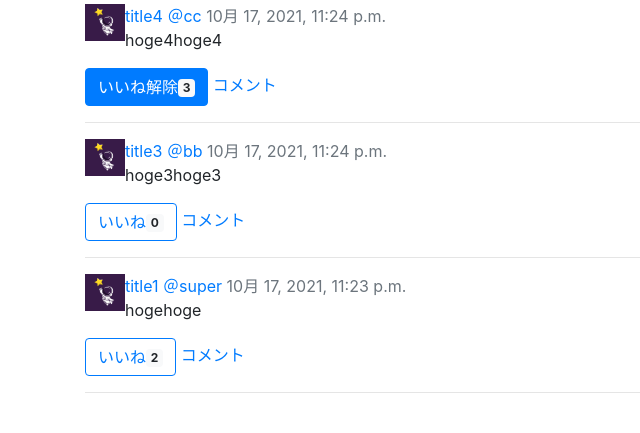
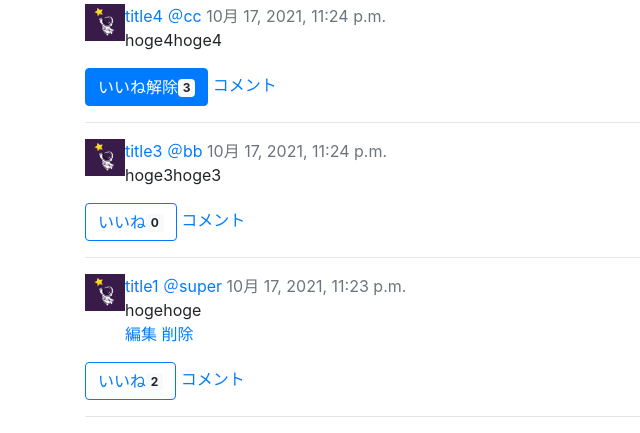
Before and after one commit to 1f101802780/MensNotion, a Django app: page /search/ in a window 1280 px wide. Shown: the part 1471-1904 px from the top of the page, without its empty margins (0-640 px from the left). Before the commit the page ends 1864 px from the top, so only its background shows below. Run offline with Django 3.2, Linux system fonts and the light colour scheme; a user stored in the database is signed in; data comes from the database, SQL or seed files in the repository; both versions use the stored data as it was after the commit; some libraries are stand-ins or nearby versions.

Commit message:
投稿の削除機能

```diff
--- a/groomings/templates/groomings/search.html
+++ b/groomings/templates/groomings/search.html
@@ -45,6 +45,10 @@
                     <img src="{{ post.image3.url }}" alt="" width="100px">
                     {% endif %}
                 </div>
+                {% if post.user == request.user %}
+                <a href="{% url 'groomings:post_edit' post.id %}">編集</a>
+                <a href="{% url 'groomings:post_delete' post.id %}">削除</a>
+                {% endif %}
             </div>
         </li>
         {% if user.is_authenticated %}
--- a/groomings/templates/groomings/top.html
+++ b/groomings/templates/groomings/top.html
@@ -65,6 +65,7 @@
             </div>
             {% if post.user == request.user %}
             <a href="{% url 'groomings:post_edit' post.id %}">編集</a>
+            <a href="{% url 'groomings:post_delete' post.id %}">削除</a>
             {% endif %}
         </div>
     </li>
--- a/groomings/urls.py
+++ b/groomings/urls.py
@@ -16,6 +16,7 @@ urlpatterns = [
     path(r'ranking/', views.ranking, name='ranking'), # ランキング用のページ
     path(r'post/<int:post_id>/', views.post_detail, name='post_detail'), # 投稿詳細ページ(<int:post_id>必要)
     path(r'post/edit/<int:post_id>/', views.post_edit, name='post_edit'), # 投稿編集ページ
+    path(r'post/delete/<int:post_id>/', views.post_delete, name='post_delete'), # 投稿削除
     # 匿名質問をするためのページ(<int:user_id>(質問する相手のid)必要)
     # 匿名質問に関するページ(自分にきた質問と自分がした質問を一覧表示)
     path(r'question/<int:question_id>/', views.question_detail, name='question_detail'), # 自分がしたかされた匿名質問の詳細ページ(<int:question_id>必要)
--- a/groomings/views.py
+++ b/groomings/views.py
@@ -173,6 +173,16 @@ def post_edit(request, post_id):
     return render(request, 'groomings/edit_post.html', context={"edit_post_form": edit_post_form, "tags": tags, "post": post})
 
 @login_required
+def post_delete(request, post_id):
+    """投稿削除"""
+    post = request.user.user_post.all().filter(pk=post_id).first()
+    if not post:
+        return redirect('groomings:top')
+    post.delete()
+    messages.success(request, '投稿が削除されました')
+    return redirect('groomings:top')
+
+@login_required
 def question_detail(request, question_id):
     """匿名質問詳細ページ"""
     question = Question.objects.get(pk=question_id)
```
Also changed, not shown: db.sqlite3.
